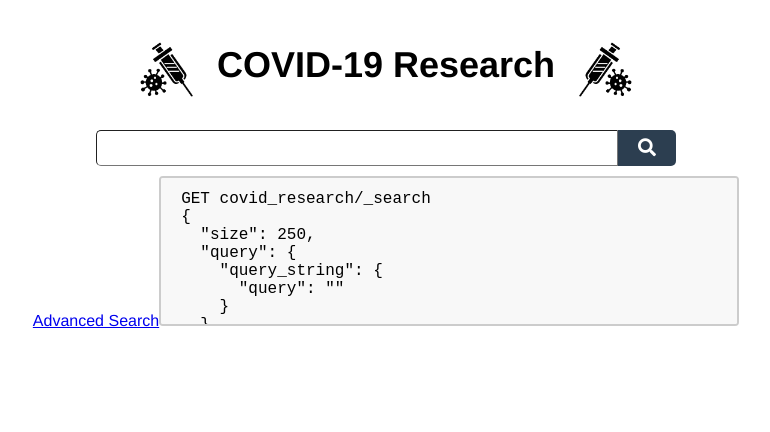
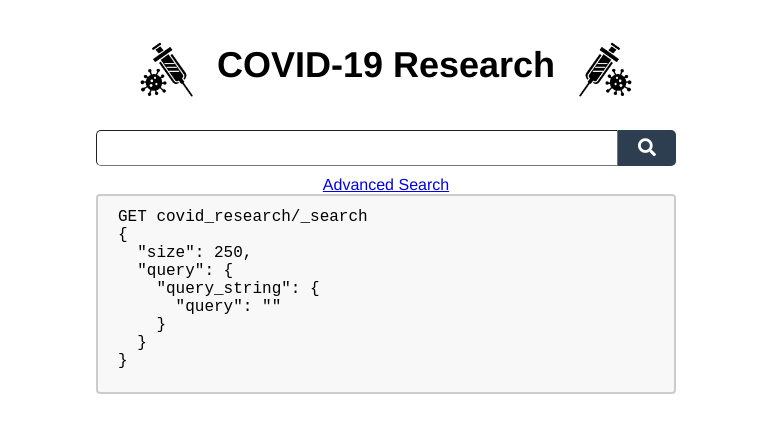
Before and after one commit to rawitsara-ym/IR-Search-Covid, a Vue app: page / in a window 1280 px wide. Shown: the top 432 px of the page, without its empty margins (254-1024 px from the left). Built offline with nearby package versions, Linux system fonts and the light colour scheme.

Commit message:
edit date query

```diff
--- a/src/components/AdvanceSearch.vue
+++ b/src/components/AdvanceSearch.vue
@@ -89,12 +89,12 @@ export default {
         model.bool.must.push({ match: { authors: this.author } });
       }
       if (this.published.from !== "" || this.published.to !== "") {
-        let published = { range: {} };
+        let published = { range: {"published date": {}} };
         if (this.published.from !== "") {
-          published["range"]["gte"] = this.published.from;
+          published["range"]["published date"]["gte"] = this.published.from;
         }
         if (this.published.to !== "") {
-          published["range"]["lte"] = this.published.to;
+          published["range"]["published date"]["lte"] = this.published.to;
         }
         console.log(published);
         model.bool.must.push(published);
--- a/src/components/Search.vue
+++ b/src/components/Search.vue
@@ -6,9 +6,10 @@
   ></advance-search>
   <template v-else>
     <basic-search v-model="query" @callback="getapi()"></basic-search>
-    <a href="javascript:void(0)" @click="() => (advancedSearch = true)"
-      >Advanced Search</a
-    >
+    <div>
+      <a href="javascript:void(0)" @click="() => (advancedSearch = true)"
+      >Advanced Search</a>
+    </div>
   </template>
   <textarea
     id="show_query"
@@ -64,7 +65,7 @@ export default {
 <style scoped>
 textarea {
   width: 580px;
-  height: 150px;
+  height: 200px;
   padding: 12px 20px;
   box-sizing: border-box;
   border: 2px solid #ccc;
```
